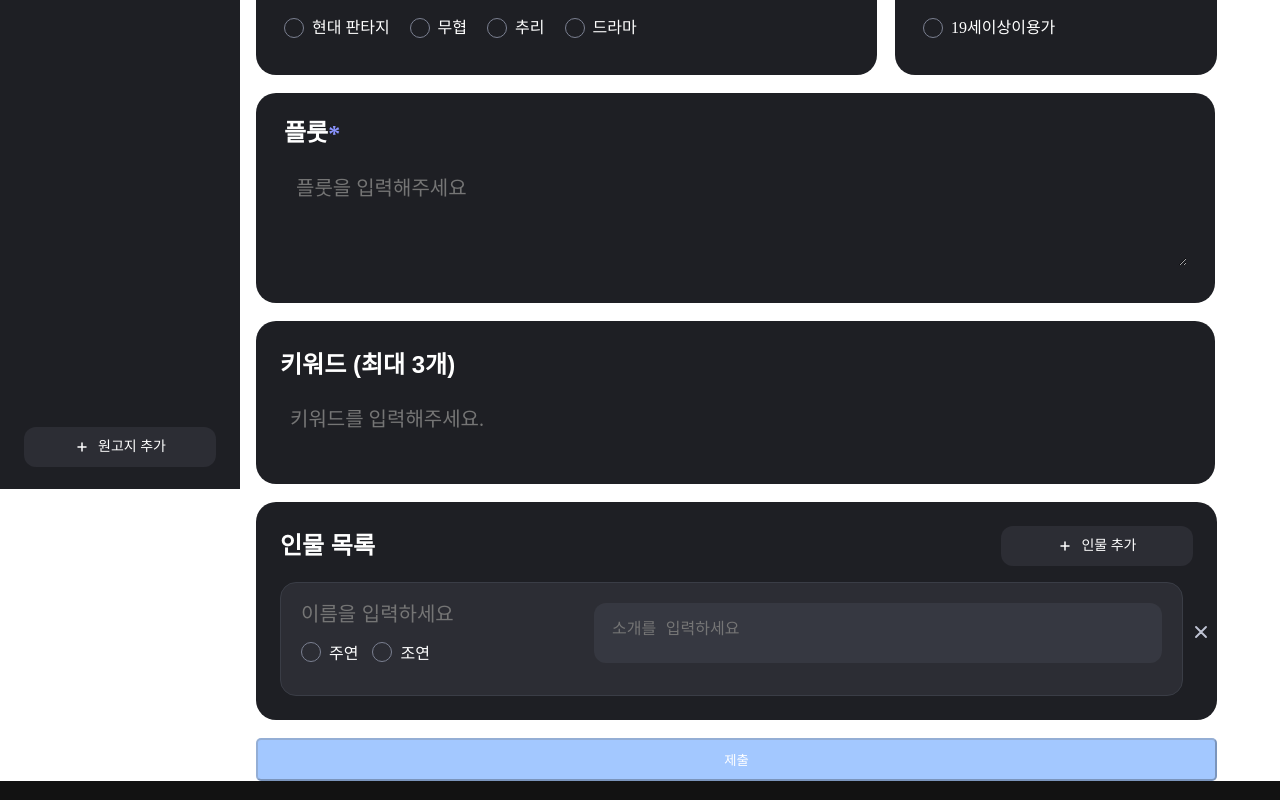
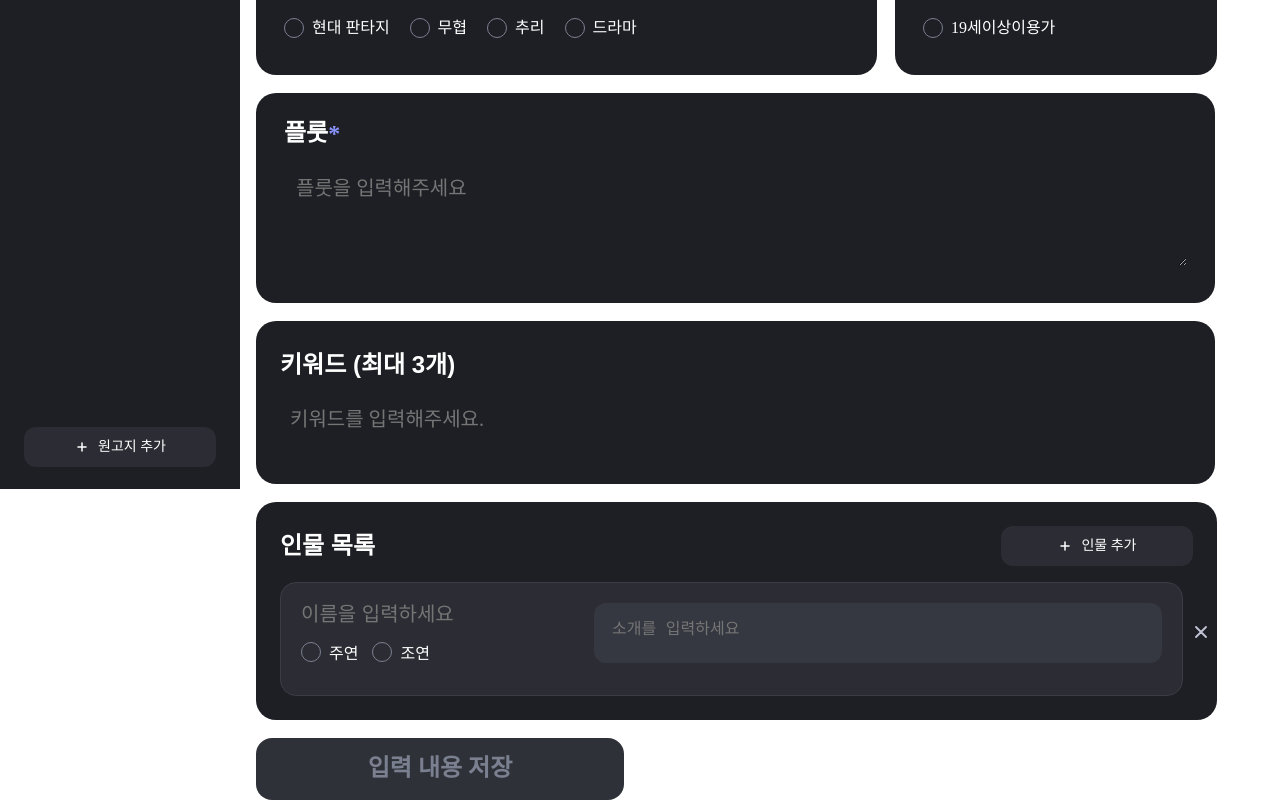
Before and after one commit to songye38/betareader, a Next.js app: page /manu in a window 1280 px wide. Shown: the part 311-1111 px from the top of the page. Built offline with nearby package versions, Linux system fonts and the light colour scheme.

Commit message:
설정집에 들어가는 버튼 따로 제작

```diff
--- /dev/null
+++ b/src/components/Buttons/SettingSaveBtn.jsx
@@ -0,0 +1,42 @@
+'use client';
+
+import React from 'react';
+
+const SettingSaveBtn = ({ onClick, disabled }) => {
+  return (
+    <div
+      style={{
+        width: 368,
+        height: 62,
+        paddingLeft: 24,
+        paddingRight: 24,
+        paddingTop: 14,
+        paddingBottom: 14,
+        background: disabled ? '#2F3138' : '#5E6CFF', // disabled일 때 색상 변경
+        borderRadius: 16,
+        justifyContent: 'center',
+        alignItems: 'center',
+        gap: 8,
+        display: 'inline-flex',
+        cursor: disabled ? 'not-allowed' : 'pointer', // disabled일 때는 커서 변경
+      }}
+      onClick={!disabled ? onClick : null} // disabled일 때 클릭 이벤트 방지
+    >
+      <div
+        style={{
+          textAlign: 'center',
+          color: disabled ? '#7B8091' : 'white', // disabled일 때 색상 변경
+          fontSize: 24,
+          fontFamily: 'Pretendard',
+          fontWeight: '700',
+          lineHeight: '33.60px',
+          wordWrap: 'break-word',
+        }}
+      >
+        입력 내용 저장
+      </div>
+    </div>
+  );
+};
+
+export default SettingSaveBtn;
--- a/src/components/SettingFormComponent.jsx
+++ b/src/components/SettingFormComponent.jsx
@@ -8,6 +8,7 @@ import AgeInput from './FormComponents/AgeInput';
 import PlotInput from './FormComponents/PlotInput';
 import KeywordInput from './FormComponents/KeywordInput';
 import CharactersInput from './FormComponents/CharactersInput';
+import SettingSaveBtn from './Buttons/SettingSaveBtn';
 
 const SettingFormComponent = () => {
   const { control, handleSubmit, formState: { errors, isValid }, watch } = useForm({
@@ -85,7 +86,8 @@ const SettingFormComponent = () => {
       />
 
       {/* 버튼은 기본적으로 disabled 상태 */}
-      <button
+      <SettingSaveBtn disabled={!formIsValid} />
+      {/* <button
         type="submit"
         style={{
           padding: '10px',
@@ -97,7 +99,7 @@ const SettingFormComponent = () => {
         disabled={!formIsValid} // formIsValid가 true일 때만 버튼이 활성화
       >
         제출
-      </button>
+      </button> */}
     </form>
   );
 };
```
